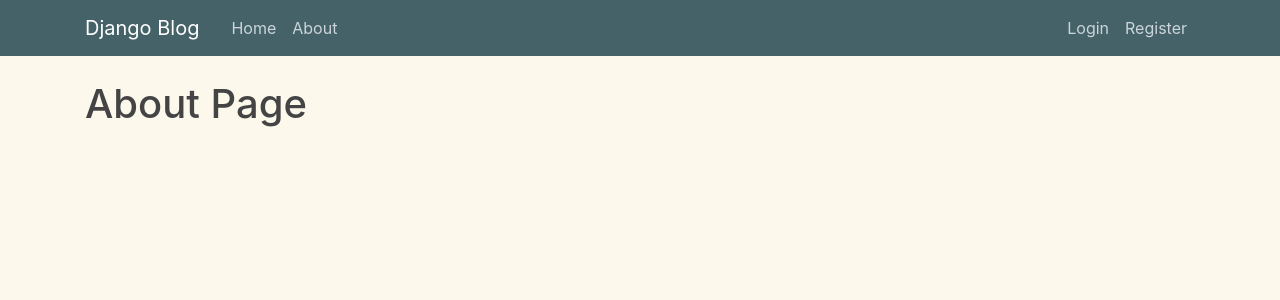
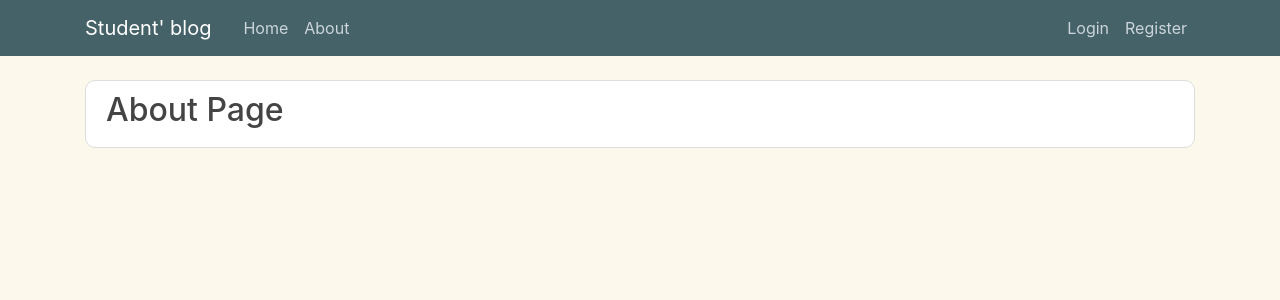
Before and after one commit to bahamashina/team19bdapp, a Django app: page /about/ in a window 1280 px wide. Shown: the top 300 px of the page. Run offline with Django 3.2, Linux system fonts and the light colour scheme; some libraries are stand-ins or nearby versions.

Commit message:
some changes

```diff
--- a/blog/templates/blog/about.html
+++ b/blog/templates/blog/about.html
@@ -1,4 +1,6 @@
 {% extends "blog/base.html" %}
 {% block content %}
-  <h1>About Page</h1>
+  <article class="media content-section">
+    <h2>About Page</h2>
+  </article>
 {% endblock content %}
--- a/blog/templates/blog/base.html
+++ b/blog/templates/blog/base.html
@@ -11,16 +11,16 @@
     <link rel="stylesheet" type="text/css" href="{% static 'blog/main.css' %}">
 
     {% if title %}
-      <title>Django Blog - {{ title }}</title>
+      <title>Student' blog - {{ title }}</title>
     {% else %}
-      <title>Django Blog</title>
+      <title>Student' blog</title>
     {% endif %}
   </head>
   <body>
     <header class="site-header">
       <nav class="navbar navbar-expand-md navbar-dark bg-steel fixed-top">
         <div class="container">
-          <a class="navbar-brand mr-4" href="{% url 'blog-home' %}">Django Blog</a>
+          <a class="navbar-brand mr-4" href="{% url 'blog-home' %}">Student' blog</a>
           <button class="navbar-toggler" type="button" data-toggle="collapse" data-target="#navbarToggle" aria-controls="navbarToggle" aria-expanded="false" aria-label="Toggle navigation">
           <span class="navbar-toggler-icon"></span>
           </button>
```
